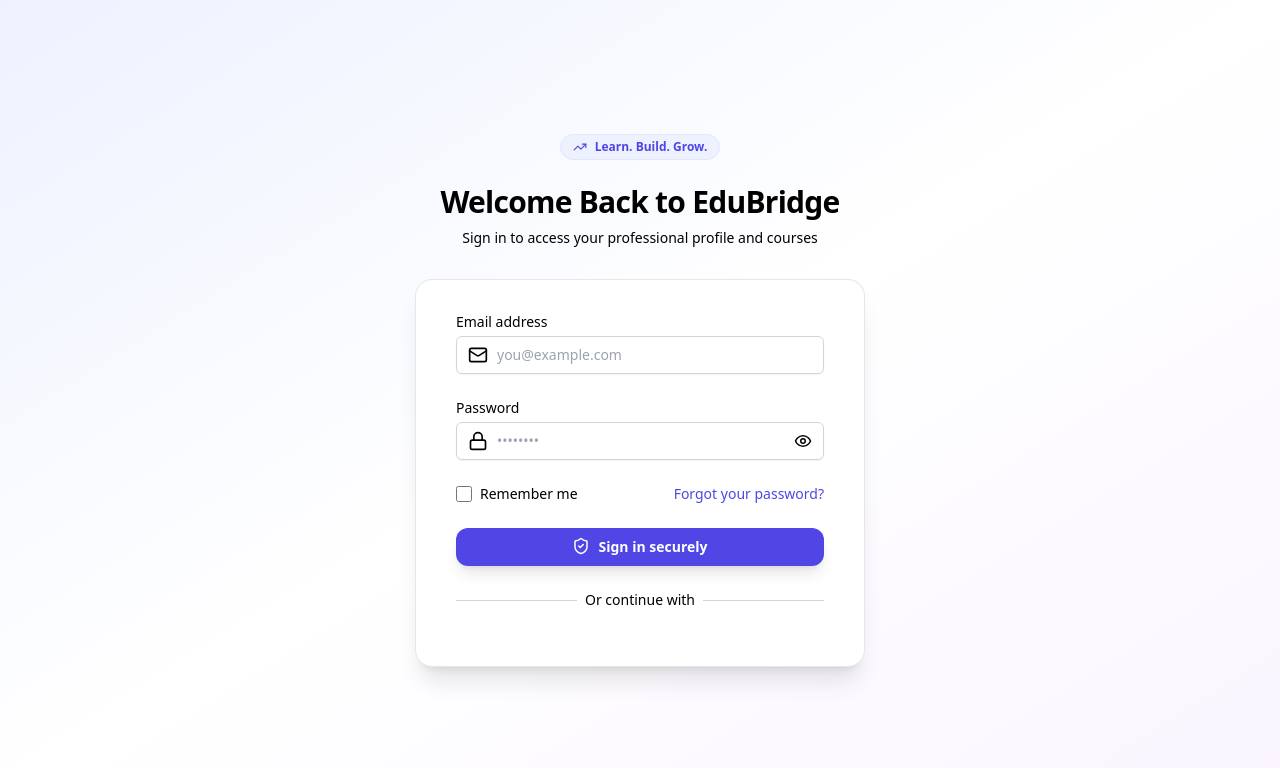
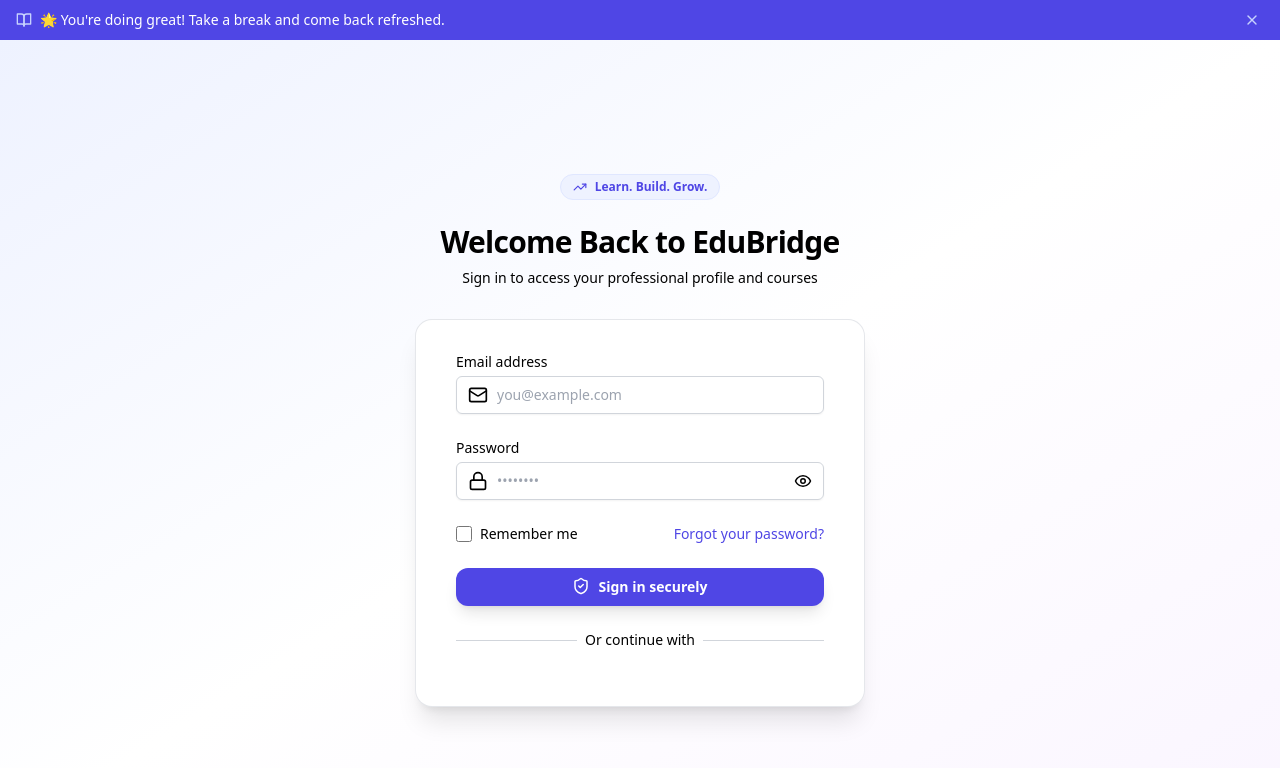
Before and after one commit to swedhasri/project, a React (Vite) app in the folder client/: page /login in a window 1280 px wide. Shown: the top 768 px of the page. Built offline with nearby package versions, Linux system fonts and the light colour scheme; no server answers.

Commit message:
feat: add study reminder bar and login welcome message

```diff
--- a/client/src/App.jsx
+++ b/client/src/App.jsx
@@ -15,11 +15,16 @@
 import Contact from './pages/Contact';
 import YouTubeGame from './components/games/YouTubeGame';
 
+import NotificationBar from './components/NotificationBar';
+import WelcomeToast from './components/WelcomeToast';
+
 function App() {
   return (
     <AuthProvider>
       <Router>
         <div className="min-h-screen bg-gray-50 text-gray-900 dark:bg-gray-900 dark:text-gray-100 font-sans">
+          <NotificationBar />
+          <WelcomeToast />
           <Routes>
             <Route path="/" element={<Home />} />
             <Route path="/login" element={<Login />} />
--- /dev/null
+++ b/client/src/components/NotificationBar.jsx
@@ -0,0 +1,55 @@
+import React, { useState, useEffect } from 'react';
+import { X, BookOpen } from 'lucide-react';
+
+const NotificationBar = () => {
+    const [isVisible, setIsVisible] = useState(true);
+    const [message, setMessage] = useState('');
+
+    const messages = [
+        "📚 Reminder: Study daily to achieve your goals!",
+        "💡 Tip: Practice coding for at least 30 minutes today.",
+        "🚀 Keep pushing! Consistency is the key to mastery.",
+        "🎓 Don't forget to review your latest course materials.",
+        "🌟 You're doing great! Take a break and come back refreshed."
+    ];
+
+    useEffect(() => {
+        // Check if previously dismissed in this session
+        const dismissed = sessionStorage.getItem('notificationDismissed');
+        if (dismissed) {
+            setIsVisible(false);
+            return;
+        }
+
+        // Select a random message
+        const randomMsg = messages[Math.floor(Math.random() * messages.length)];
+        setMessage(randomMsg);
+    }, []);
+
+    const handleDismiss = () => {
+        setIsVisible(false);
+        sessionStorage.setItem('notificationDismissed', 'true');
+    };
+
+    if (!isVisible) return null;
+
+    return (
+        <div className="bg-indigo-600 text-white px-4 py-2 text-sm font-medium relative z-50">
+            <div className="max-w-7xl mx-auto flex items-center justify-between">
+                <div className="flex items-center gap-2 mx-auto sm:mx-0">
+                    <BookOpen size={16} className="text-indigo-200" />
+                    <span>{message}</span>
+                </div>
+                <button
+                    onClick={handleDismiss}
+                    className="text-indigo-200 hover:text-white transition-colors p-1 rounded-full hover:bg-indigo-500/50 absolute right-4 sm:relative sm:right-auto"
+                    aria-label="Dismiss notification"
+                >
+                    <X size={16} />
+                </button>
+            </div>
+        </div>
+    );
+};
+
+export default NotificationBar;
--- /dev/null
+++ b/client/src/components/WelcomeToast.jsx
@@ -0,0 +1,42 @@
+import React, { useState, useEffect } from 'react';
+import { UserCheck } from 'lucide-react';
+
+const WelcomeToast = () => {
+    const [visible, setVisible] = useState(false);
+
+    useEffect(() => {
+        // Check if user just logged in
+        const justLoggedIn = sessionStorage.getItem('justLoggedIn');
+
+        if (justLoggedIn) {
+            setVisible(true);
+            // Clear the flag so it doesn't show on reload
+            sessionStorage.removeItem('justLoggedIn');
+
+            // Auto hide after 4 seconds
+            const timer = setTimeout(() => {
+                setVisible(false);
+            }, 4000);
+
+            return () => clearTimeout(timer);
+        }
+    }, []);
+
+    if (!visible) return null;
+
+    return (
+        <div className="fixed top-20 right-4 z-50 animate-fade-in-down">
+            <div className="bg-white/90 backdrop-blur-md border border-indigo-100 text-indigo-900 px-6 py-4 rounded-2xl shadow-2xl flex items-center gap-4">
+                <div className="bg-indigo-100 p-2 rounded-full">
+                    <UserCheck className="text-indigo-600 h-6 w-6" />
+                </div>
+                <div>
+                    <h3 className="font-bold text-lg">Welcome back!</h3>
+                    <p className="text-sm text-indigo-700">Keep learning and growing!</p>
+                </div>
+            </div>
+        </div>
+    );
+};
+
+export default WelcomeToast;
--- a/client/src/pages/Login.jsx
+++ b/client/src/pages/Login.jsx
@@ -64,6 +64,9 @@
     const result = await login(email, password);
     if (!result.success) {
       setError(result.error);
+    } else {
+      // Set flag for welcome message
+      sessionStorage.setItem('justLoggedIn', 'true');
     }
   };
 
```
